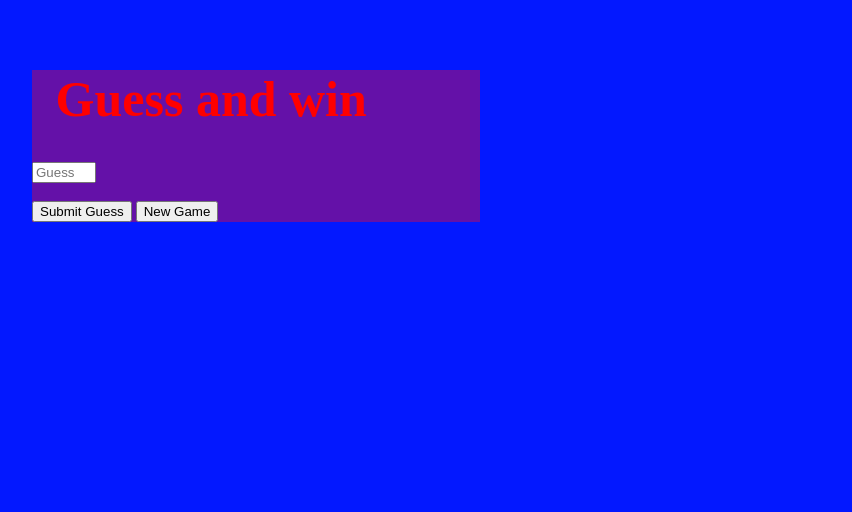
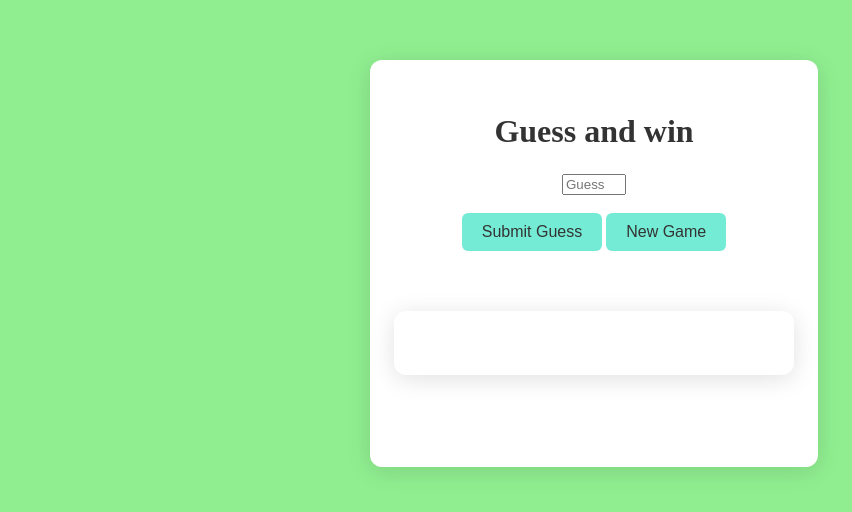
Before and after one commit to RichardSim1209/guessing--game, a plain HTML site: page index.html in a window 1280 px wide. Shown: the whole page, without its empty margins (46-898 px from the left). Drawn offline with Linux system fonts and the light colour scheme.

Commit message:
made some changes to the css file

```diff
--- a/index.css
+++ b/index.css
@@ -1,22 +1,48 @@
-body{
-    /* border: 2px solid blue; */
-    width: 50%;
-    background-color: rgb(3, 24, 255);
-    color: white;
-
+body {
+    background-color: #90ee90; /* Light green */
 }
 
-.container{
-    /* border: 2px solid white; */
-    background-color: rgb(100, 17, 168);
-    margin: 70px;
-    width: 70%;
-    color: red;
+div {
+    background: #fff;
+    max-width: 400px;
+    margin: 60px auto;
+    padding: 32px 24px;
+    border-radius: 12px;
+    box-shadow: 0 4px 24px rgba(0,0,0,0.12);
+    text-align: center;
 }
 
-.guessButton{
-    /* border: 2px solid red; */
-    width: 80%;
-    text-align: center;
-    font-size: 50px;
+h1 {
+    margin-bottom: 24px;
+    color: #333;
 }
+
+input[type="text"] {
+    padding: 10px;
+    width: 70%;
+    border: 1px solid #ccc;
+    border-radius: 6px;
+    margin-bottom: 16px;
+    font-size: 16px;
+}
+
+button {
+    padding: 10px 20px;
+    background: #74ebd5;
+    border: none;
+    border-radius: 6px;
+    color: #333;
+    font-size: 16px;
+    cursor: pointer;
+    transition: background 0.2s;
+}
+
+button:hover {
+    background: #ACB6E5;
+}
+
+#weatherInfo {
+    margin-top: 24px;
+    font-size: 18px;
+    color: #555;
+}
```
